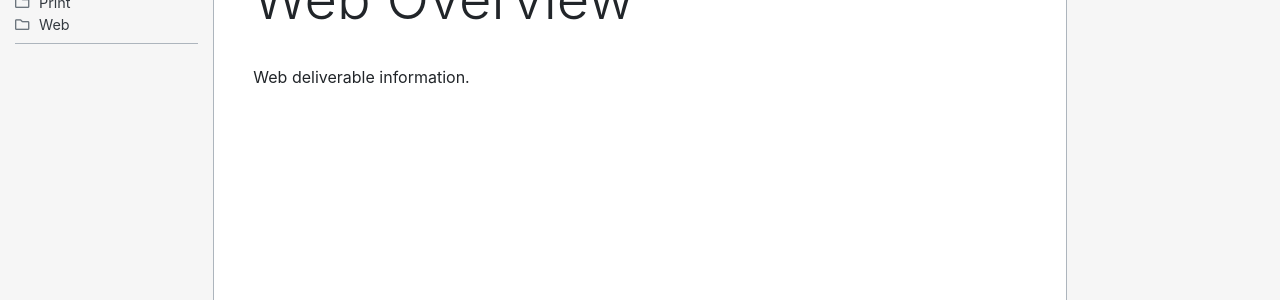
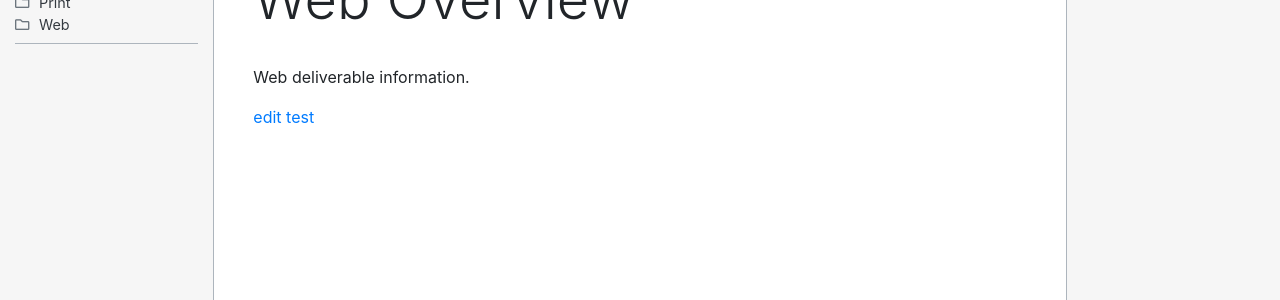
Before and after one commit to RonMilton/docker, a Jekyll site: the page built from docs/_latest/web/overview.md, in a window 1280 px wide and 900 px high. Shown: the part 141-441 px from the top of the window. Built offline with Jekyll 4.4.1, drawn with Linux system fonts in a browser that asks for light colours; nearby versions of some CDN libraries; comment, search, counter and statistics services are not loaded.

Commit message:
Update overview.md

```diff
--- a/docs/_latest/web/overview.md
+++ b/docs/_latest/web/overview.md
@@ -3,3 +3,5 @@
 # Web Overview
 
 Web deliverable information.
+
+[edit test]({{site.data.project.prose-base}}{{page.url}})
```
